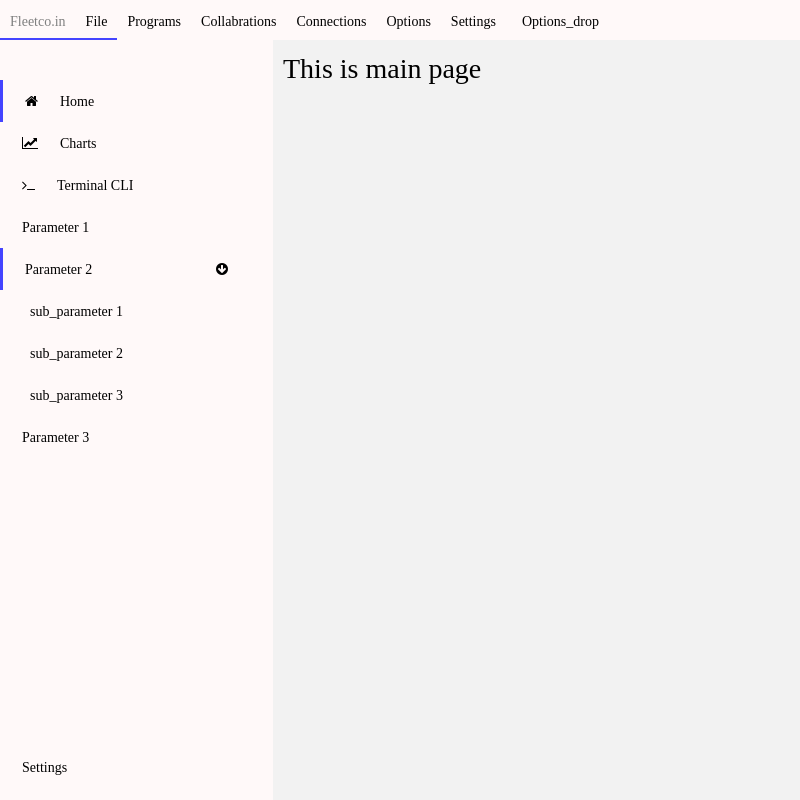
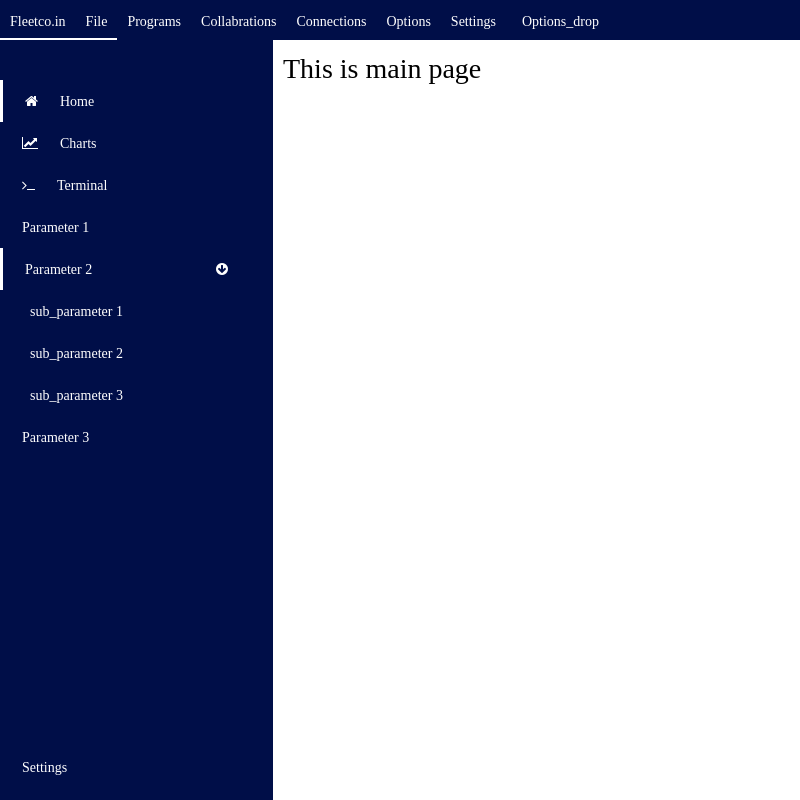
Before and after one commit to rahul9830/electronev, an Electron app: page index.html in a window 800 px wide. Both pictures are taken after a click on the link "Parameter 2". Drawn offline with Linux system fonts and the light colour scheme.

Commit message:
Add files via upload

```diff
--- a/index.html
+++ b/index.html
@@ -14,7 +14,7 @@
 </head>
 <style>
     body{
-        background-color: #F2F2F2;
+        background-color: #FFFFFF;
     }
 </style>
 <body>
@@ -48,7 +48,7 @@
     <div class="sidenav">
         <a href="index.html" class="active"><i class="fa fa-home"></i>Home</a>
         <a href="charts.html"><i class="fa fa-line-chart"></i>Charts</a>
-        <a href="terminal.html"><i class="fa fa-terminal"></i>Terminal CLI</a>
+        <a href="terminal.html"><i class="fa fa-terminal"></i>Terminal</a>
 
         <a href="parameter1.html">Parameter 1</a>
         <a class="dropdown-btn" class="active">Parameter 2
--- a/style.css
+++ b/style.css
@@ -1,5 +1,5 @@
 .topnav {
-    background-color: rgb(255, 249, 249);
+    background-color: #000E48;
     overflow: hidden;
     position: absolute;
     left: 0;
@@ -12,7 +12,7 @@
 .topnav a {
     float: left;
 
-    color: #000000;
+    color: #FFFFFF;
     text-align: center;
     padding: 14px 10px;
     text-decoration: none;
@@ -26,13 +26,13 @@
 }
 
 .topnav a:hover ,.dropdown:hover .dropdown_button{
-    color: gray;
-    border-bottom: 3px solid rgb(68, 68, 255);
+    /* color: gray; */
+    border-bottom: 3px solid #FFFFFF;
 }
 
 .topnav a.active {
-    border-bottom: 3px solid rgb(68, 68, 255);
-    color: black;
+    border-bottom: 3px solid #FFFFFF;
+    color:#FFFFFF;
 }
 
 .topnav-left{
@@ -46,7 +46,7 @@
     font-size: 14px;
     border: none;
     outline: none;
-    color: black;
+    color: #FFFFFF;
     padding: 14px 16px;
     background-color: inherit;
     font-family: inherit; /* Important for vertical align on mobile phones */
@@ -59,7 +59,7 @@
   position: fixed;
   top: 40px;
   bottom: block;
-  background-color: rgb(255, 249, 249);
+  background-color: #000E48;
   min-width: 160px;
   box-shadow: 0px 8px 16px 0px rgba(0,0,0,0.2);
   z-index: 1;
@@ -68,7 +68,7 @@
 /* Links inside the dropdown */
 .dropdown_content a {
   float: none;
-  color: black;
+  color: #FFFFFF;
   padding: 12px 16px;
   text-decoration: none;
   display: block;
@@ -78,7 +78,7 @@
 
 .dropdown_content a:hover {
   /* background-color: rgb(60, 255, 0); */
-  border-bottom: 3px solid rgb(68, 68, 255);
+  border-bottom: 3px solid #FFFFFF;
 }
 
 /* Show the dropdown menu on hover */
@@ -105,7 +105,7 @@
     z-index: 1; /* Stay on top */
     top: 40px; /* Stay at the top */
     left: 0;
-    background-color: rgb(255, 249, 249); /* Black*/
+    background-color: #000E48;
     overflow-x: auto; /* Disable horizontal scroll */
     padding-top:40px; /* Place content 60px from the top */
     transition: 0.5s; /* 0.5 second transition effect to slide in the sidenav */
@@ -118,7 +118,7 @@
     padding:14.11px 5px 11.89px 22px;
     text-decoration: none;
     font-size: 14px;
-    color: black;
+    color: #FFFFFF;
     display: block;
     text-align: left;
     transition: 0.3s;
@@ -126,13 +126,13 @@
 
 .sidenav a:hover , .dropdown-btn:hover{
     /* color: white; */
-    border-left: 3px solid rgb(68, 68, 255);
+    border-left: 3px solid #FFFFFF;
 }
 
 
 .sidenav a.active{
-    border-left: 3px solid rgb(68, 68, 255);
-    color: black;
+    border-left: 3px solid #FFFFFF;
+    color: #FFFFFF;
 }
 
 
@@ -145,6 +145,7 @@
     position: absolute;
     left: 0px;
     top: 25px;
+
 }
 
 
@@ -163,7 +164,7 @@ color: white;
 
 .dropdown-container {
     display: none;
-    background-color: rgb(255, 249, 249);
+    background-color: #000E48;
     padding-left: 8px;
 }
 
@@ -189,7 +190,7 @@ color: white;
 .fa-caret-down {
     float: right;
     padding-right: 8px;
-    color: dimgrey;
+    color: #FFFFFF;
 }
 
 .fa-home,.fa-line-chart,.fa-terminal{
```
Also changed, not shown: charts.html (+1 -1 lines), parameter1.html (+1 -1 lines), terminal.html (+1 -1 lines).
